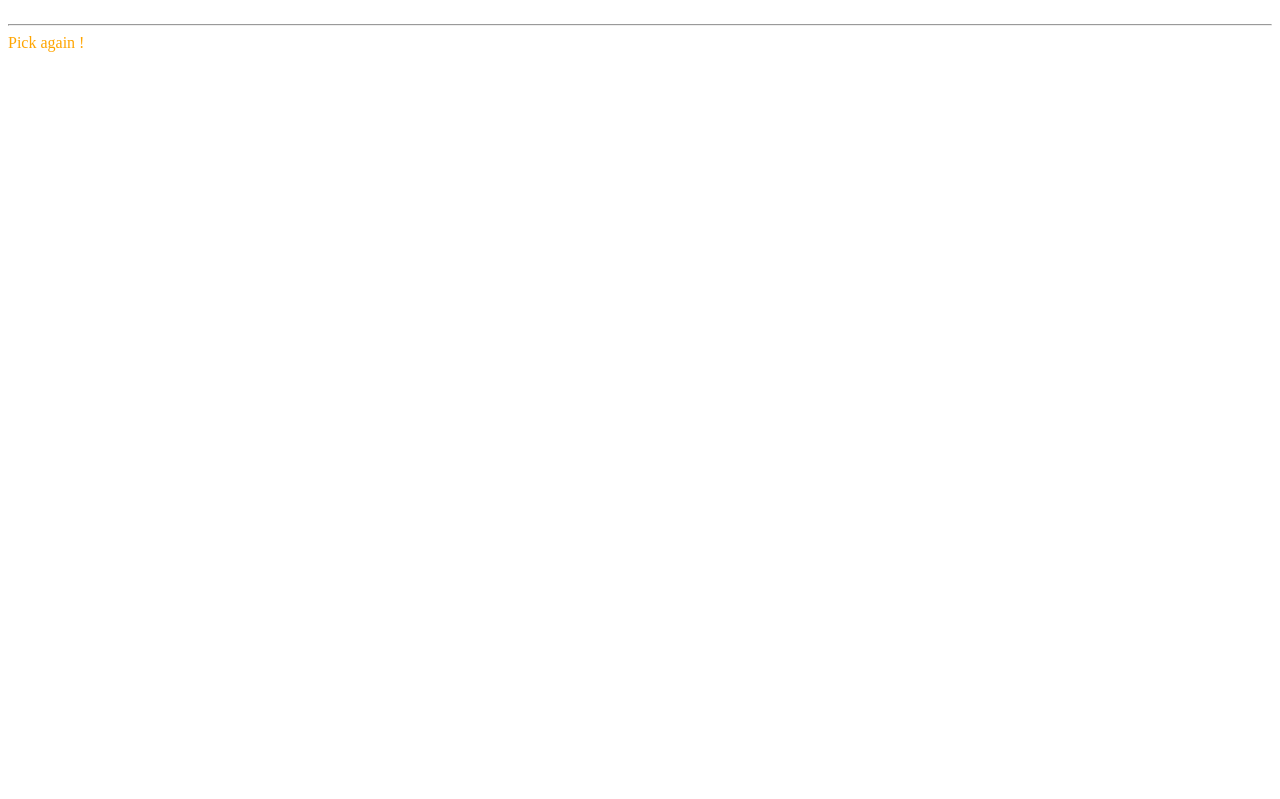
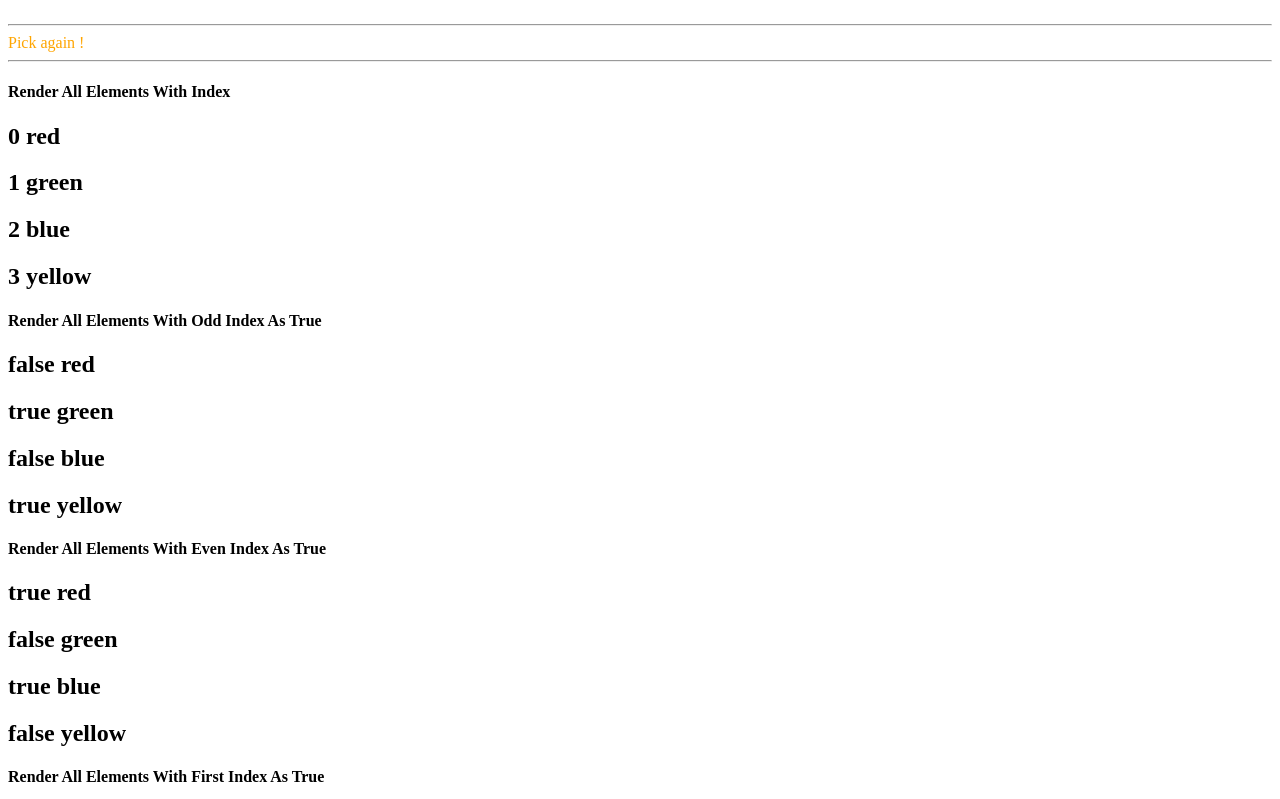
Before and after one commit to Ahsan9981/Angular7-LearnerApp, an Angular app: page / in a window 1280 px wide. Shown: the part 1161-1960 px from the top of the page. Before the commit the page ends 1221 px from the top, so only its background shows below. Built offline with nearby package versions, Linux system fonts and the light colour scheme.

Commit message:
ngFor demo with first, last, even, odd as true and all index values practice file.

```diff
--- a/src/app/app.component.html
+++ b/src/app/app.component.html
@@ -25,4 +25,7 @@
 <hr>
 <ng-switch-directive-demo></ng-switch-directive-demo>
 
+<hr>
+<ng-for-directive-demo></ng-for-directive-demo>
+
 <router-outlet></router-outlet>
--- a/src/app/app.module.ts
+++ b/src/app/app.module.ts
@@ -10,6 +10,7 @@ import { EventBindingDemoComponent } from './event-binding-demo/event-binding-de
 import { TemplateReferenceVariableDemoComponent } from './template-reference-variable-demo/template-reference-variable-demo.component';
 import { NgIfDirectiveDemoComponent } from './ng-if-directive-demo/ng-if-directive-demo.component';
 import { NgSwitchDirectiveDemoComponent } from './ng-switch-directive-demo/ng-switch-directive-demo.component';
+import { NgForDirectiveDemoComponent } from './ng-for-directive-demo/ng-for-directive-demo.component';
 
 
 @NgModule({
@@ -22,6 +23,7 @@ import { NgSwitchDirectiveDemoComponent } from './ng-switch-directive-demo/ng-sw
     TemplateReferenceVariableDemoComponent,
     NgIfDirectiveDemoComponent,
     NgSwitchDirectiveDemoComponent,
+    NgForDirectiveDemoComponent,
   ],
   imports: [
     BrowserModule,
--- /dev/null
+++ b/src/app/ng-for-directive-demo/ng-for-directive-demo.component.ts
@@ -0,0 +1,45 @@
+import { Component, OnInit } from '@angular/core';
+
+@Component({
+  selector: 'ng-for-directive-demo',
+  styles: [],
+  template: `
+      <h4>Render All Elements With Index</h4>
+      <div *ngFor="let color of colors; let i = index">
+        <h2> {{i}} {{color}} </h2>
+      </div>
+
+      <h4>Render All Elements With Odd Index As True</h4>
+      <div *ngFor="let color of colors; odd as o">
+        <h2> {{o}} {{color}} </h2>
+      </div>
+
+      <h4>Render All Elements With Even Index As True</h4>
+      <div *ngFor="let color of colors; even as e">
+        <h2> {{e}} {{color}} </h2>
+      </div>
+
+      <h4>Render All Elements With First Index As True</h4>
+      <div *ngFor="let color of colors; first as f">
+        <h2> {{f}} {{color}} </h2>
+      </div>
+
+
+      <h4>Render All Elements With Last Index As True</h4>
+      <div *ngFor="let color of colors; last as l">
+        <h2> {{l}} {{color}} </h2>
+      </div>
+  `
+
+})
+export class NgForDirectiveDemoComponent implements OnInit {
+
+
+  colors: string[] = ['red', 'green', 'blue', 'yellow'];
+
+  constructor() { }
+
+  ngOnInit() {
+  }
+
+}
```
